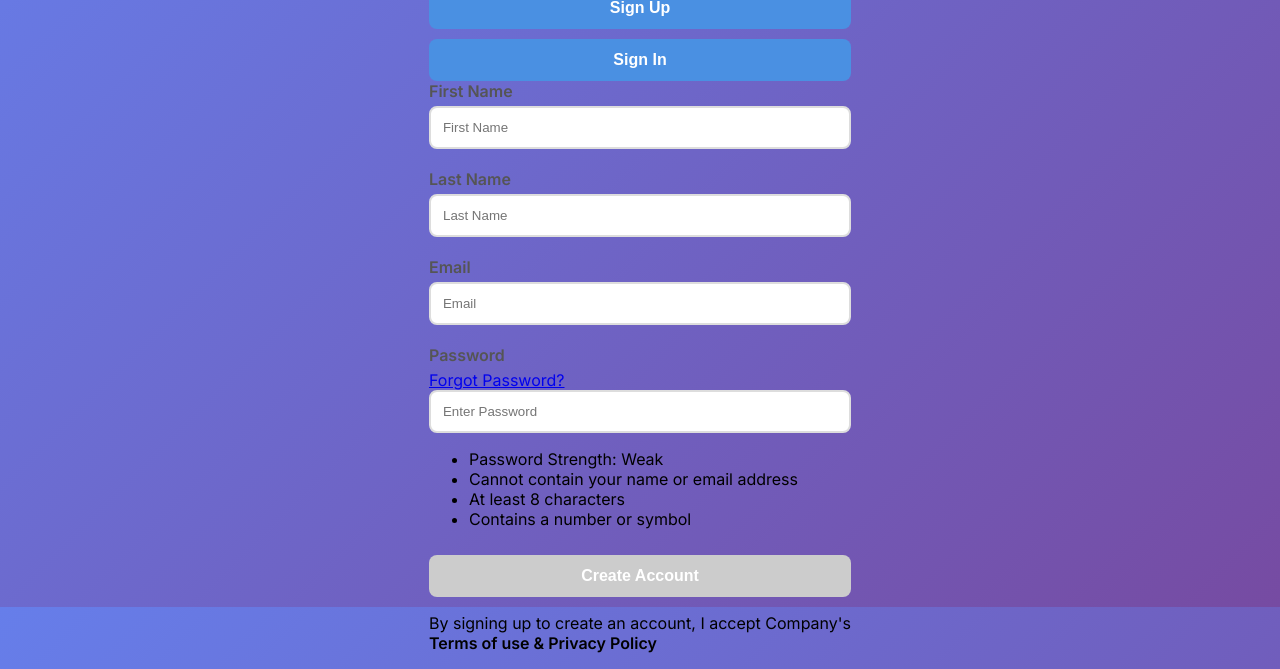
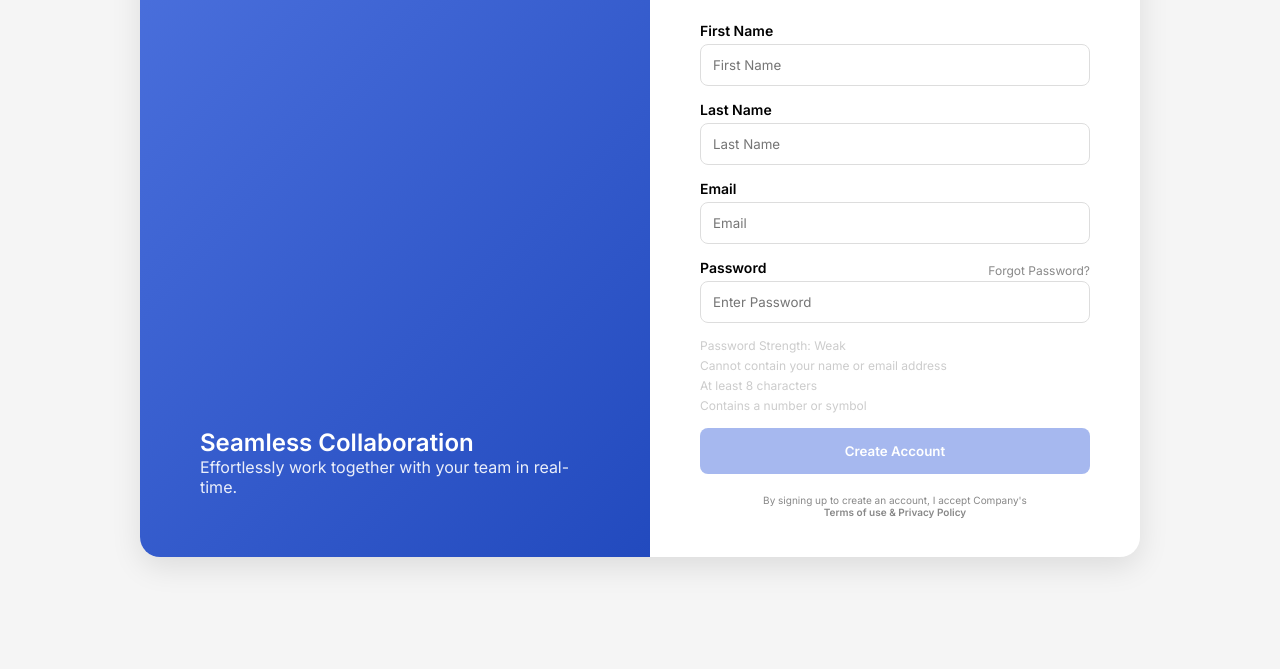
Before and after one commit to miiiiiiinzzzzzzaaaaaaaa-netizen/From-registr, a plain HTML site: page index.html in a window 1280 px wide. Shown: the part 193-862 px from the top of the page. After the commit the page ends 800 px from the top, so only its background shows below. Drawn offline with Linux system fonts and the light colour scheme.

Commit message:
Update styles.css

```diff
--- a/css/styles.css
+++ b/css/styles.css
@@ -1,114 +1,117 @@
-/* تنظیمات کلی صفحه */
-body {
-    font-family: 'Segoe UI', Tahoma, Geneva, Verdana, sans-serif;
-    background-color: #f0f2f5;
-    display: flex;
-    justify-content: center; /* وسط‌چین کردن افقی */
-    align-items: center;     /* وسط‌چین کردن عمودی */
-    height: 100vh;
+* {
+    box-sizing: border-box;
     margin: 0;
+    padding: 0;
+    font-family: 'Inter', sans-serif;
 }
 
-/* ظرف اصلی فرم */
-.container {
-    background-color: #ffffff;
-    padding: 30px;
-    border-radius: 12px;
-    box-shadow: 0 8px 20px rgba(0, 0, 0, 0.1);
-    width: 100%;
-    max-width: 400px; /* پهنای فرم */
+body {
+    background-color: #f5f5f5;
+    display: flex;
+    justify-content: center;
+    align-items: center;
+    height: 100vh;
 }
 
-h2 {
-    text-align: center;
-    color: #333;
+.main-container {
+    display: flex;
+    width: 1000px;
+    height: 700px;
+    background: white;
+    border-radius: 20px;
+    overflow: hidden;
+    box-shadow: 0 10px 30px rgba(0,0,0,0.1);
+}
+
+/* سمت چپ - آبی */
+.left-panel {
+    flex: 1;
+    background: linear-gradient(135deg, #4e73df 0%, #224abe 100%);
+    color: white;
+    padding: 60px;
+    display: flex;
+    flex-direction: column;
+    justify-content: space-between;
+}
+
+.left-panel h1 { font-size: 32px; margin-bottom: 10px; }
+.left-panel p { opacity: 0.9; }
+
+/* سمت راست - فرم */
+.right-panel {
+    flex: 1;
+    padding: 50px;
+    overflow-y: auto;
+}
+
+.brand { font-weight: bold; font-size: 20px; margin-bottom: 30px; }
+
+.tab-container {
+    display: flex;
+    background: #f0f2f5;
+    border-radius: 10px;
     margin-bottom: 25px;
 }
 
-/* استایل هر ردیف ورودی */
-.form-group {
-    margin-bottom: 15px;
-    position: relative;
+.tab {
+    flex: 1;
+    padding: 10px;
+    border: none;
+    background: transparent;
+    cursor: pointer;
+    font-weight: 600;
+    color: #888;
 }
 
-label {
-    display: block;
-    margin-bottom: 5px;
-    font-weight: 600;
-    color: #555;
+.tab.active {
+    background: #4e73df;
+    color: white;
+    border-radius: 10px;
 }
 
-input {
+.input-group { margin-bottom: 15px; }
+.input-group label { display: block; font-size: 14px; margin-bottom: 5px; font-weight: 600; }
+.input-group input {
     width: 100%;
     padding: 12px;
-    border: 2px solid #ddd;
+    border: 1px solid #ddd;
     border-radius: 8px;
-    box-sizing: border-box; /* برای اینکه پدینگ لبه‌ها رو بهم نریزه */
-    transition: border-color 0.3s;
+    outline: none;
 }
 
-/* وقتی کاربر روی اینپوت کلیک می‌کنه */
-input:focus {
-    outline: none;
-    border-color: #4A90E2;
+.input-group input:focus { border-color: #4e73df; }
+
+.label-row { display: flex; justify-content: space-between; align-items: center; }
+.forgot-pass { font-size: 12px; color: #888; text-decoration: none; }
+
+/* لیست اعتبارسنجی */
+.validation-list {
+    list-style: none;
+    margin: 15px 0;
 }
 
-/* استایل پیام‌های خطا */
-.error {
-    color: #e74c3c;
+.validation-list li {
     font-size: 12px;
-    margin-top: 5px;
-    display: block;
-    min-height: 15px;
+    color: #ccc;
+    margin-bottom: 5px;
 }
 
-/* استایل اینپوت وقتی غلط یا درسته */
-input.invalid { border-color: #e74c3c; }
-input.valid { border-color: #2ecc71; }
+.validation-list li.valid { color: #2ecc71; }
+.validation-list li.valid::before { content: "✓ "; }
 
-/* استایل دکمه ثبت‌نام */
-button {
+#submitBtn {
     width: 100%;
-    padding: 12px;
-    background-color: #4A90E2;
+    padding: 15px;
+    background: #4e73df;
     color: white;
     border: none;
     border-radius: 8px;
-    font-size: 16px;
     font-weight: bold;
     cursor: pointer;
-    transition: background 0.3s;
-    margin-top: 10px;
+    opacity: 0.5;
 }
 
-/* وقتی دکمه غیرفعاله */
-button:disabled {
-    background-color: #ccc;
-    cursor: not-allowed;
-}
+#submitBtn:not(:disabled) { opacity: 1; }
 
-/* وقتی موس روی دکمه میره (اگر فعال باشه) */
-button:enabled:hover {
-    background-color: #357ABD;
-}
-
-/* پیام موفقیت */
-#successMessage {
-    margin-top: 20px;
-    padding: 10px;
-    background-color: #d4edda;
-    color: #155724;
-    border-radius: 5px;
-    text-align: center;
-}
-/* اضافه کردن یک فونت مدرن */
-@import url('https://fonts.googleapis.com/css2?family=Inter:wght@400;600&display=swap');
-
-body {
-    font-family: 'Inter', sans-serif;
-    background: linear-gradient(135deg, #667eea 0%, #764ba2 100%); /* رنگ پس‌زمینه جذاب‌تر */
-}
-
-.container {
-    border-top: 5px solid #4A90E2; /* یک خط رنگی بالای فرم */
-}
+.error { color: red; font-size: 11px; }
+.footer-text { font-size: 10px; text-align: center; margin-top: 20px; color: #888; }
```
